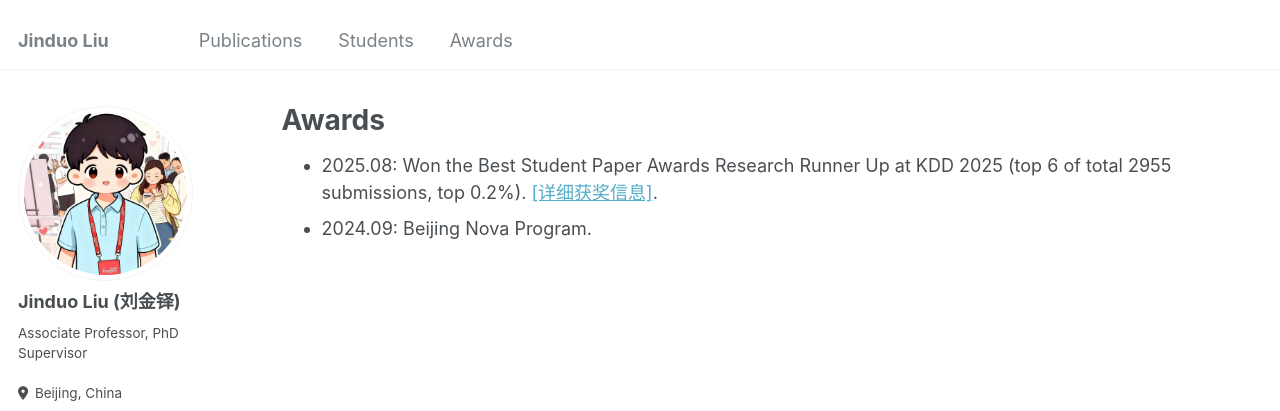
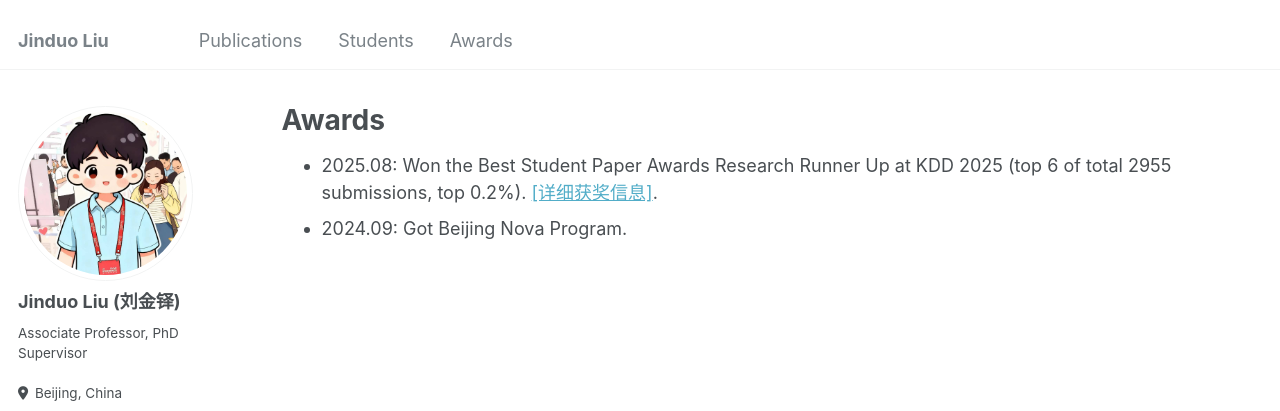
Before and after one commit to Duo67/duo067, a Jekyll site: the page built from _pages/awards.md, in a window 1280 px wide. Shown: the top 411 px of the page. Built offline with Jekyll 4.4.1, drawn with Linux system fonts in a browser that asks for light colours.

Commit message:
Update awards.md

```diff
--- a/_pages/awards.md
+++ b/_pages/awards.md
@@ -11,4 +11,4 @@ redirect_from:
 
 
 - 2025.08: Won the Best Student Paper Awards Research Runner Up at KDD 2025 (top 6 of total 2955 submissions, top 0.2%). [[详细获奖信息]](https://kdd2025.kdd.org/awards/).
-- 2024.09: Beijing Nova Program.
+- 2024.09: Got Beijing Nova Program.
```
